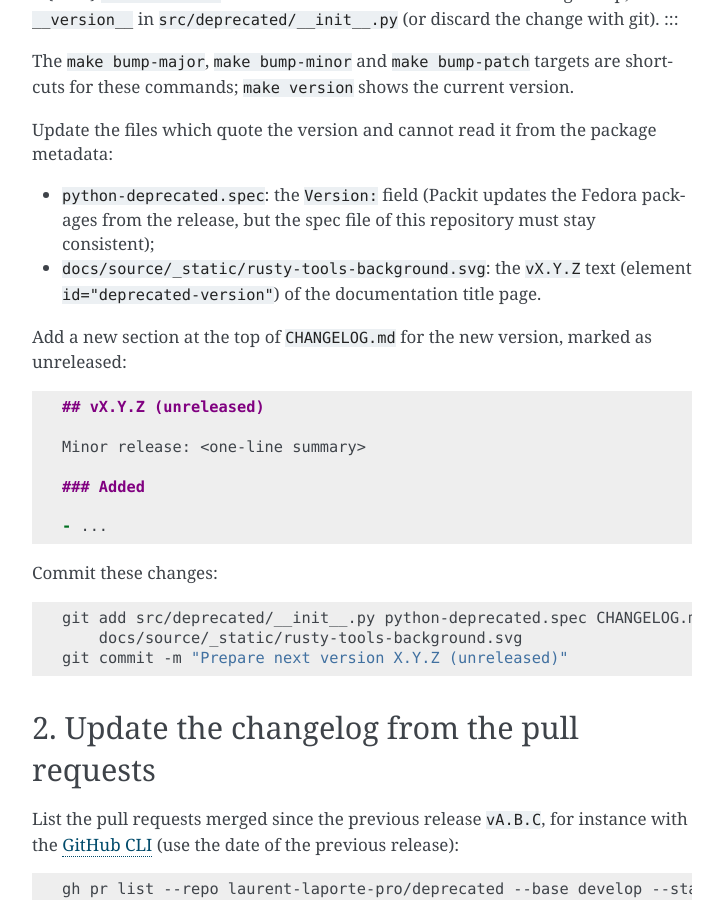
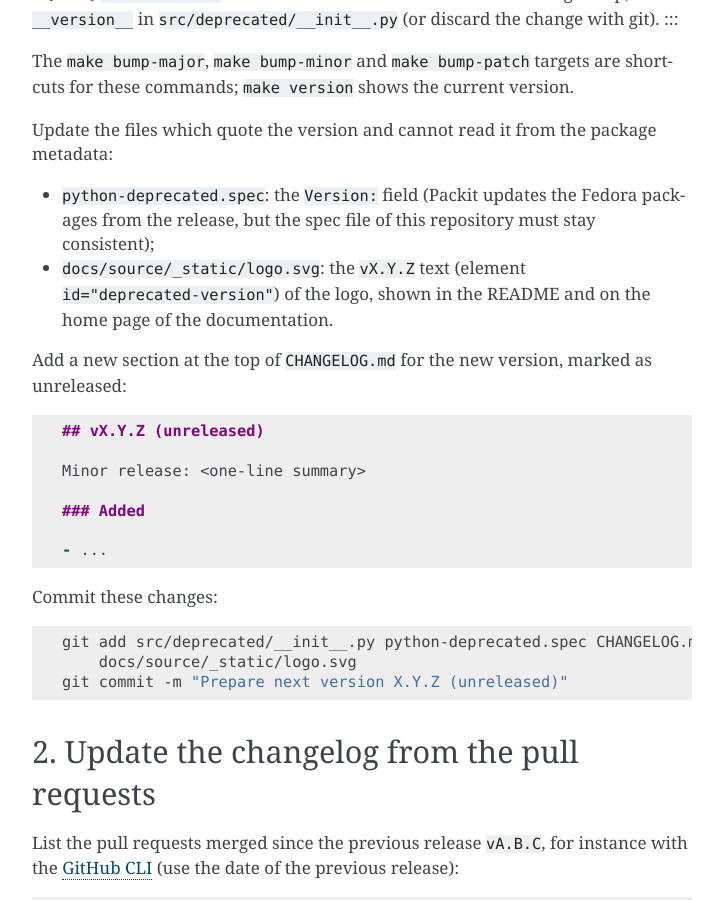
Before and after one commit to laurent-laporte-pro/deprecated, a Sphinx documentation site: the page built from docs/source/release.md, in a window 1280 px wide and 900 px high, scrolled down 1149 px. Shown: the whole window, without its empty margins (388-1111 px from the left). Built offline with Sphinx 7.4.7, drawn with Linux system fonts in a browser that asks for light colours.

Commit message:
docs: replace the rusty tools image with a "best before" tag logo
Photo-realistic SVG (filters only, 28 KB): the texts are converted to paths,
except the version number (id="deprecated-version"), updated at each release.
The logo is shown in the README and on the home page of the documentation.

Co-Authored-By: Claude Opus 5.5 <noreply@anthropic.com>
Claude-Session: https://claude.ai/code/session_01EcY8QercWVZxYLSzboE46w

````diff
--- a/docs/source/release.md
+++ b/docs/source/release.md
@@ -63,8 +63,8 @@ Update the files which quote the version and cannot read it from the package met
 
 - {file}`python-deprecated.spec`: the `Version:` field (Packit updates the Fedora packages
   from the release, but the spec file of this repository must stay consistent);
-- {file}`docs/source/_static/rusty-tools-background.svg`: the `vX.Y.Z` text
-  (element `id="deprecated-version"`) of the documentation title page.
+- {file}`docs/source/_static/logo.svg`: the `vX.Y.Z` text (element `id="deprecated-version"`)
+  of the logo, shown in the README and on the home page of the documentation.
 
 Add a new section at the top of {file}`CHANGELOG.md` for the new version, marked as unreleased:
 
@@ -82,7 +82,7 @@ Commit these changes:
 
 ```sh
 git add src/deprecated/__init__.py python-deprecated.spec CHANGELOG.md \
-    docs/source/_static/rusty-tools-background.svg
+    docs/source/_static/logo.svg
 git commit -m "Prepare next version X.Y.Z (unreleased)"
 ```
 
````
Also changed, not shown: CHANGELOG.md (+2 -0 lines), README.md (+2 -0 lines), docs/source/index.md (+2 -2 lines), docs/source/_static/logo.svg (added), docs/source/_static/rusty-tools-background.jpeg (deleted), docs/source/_static/rusty-tools-background.svg (deleted).
